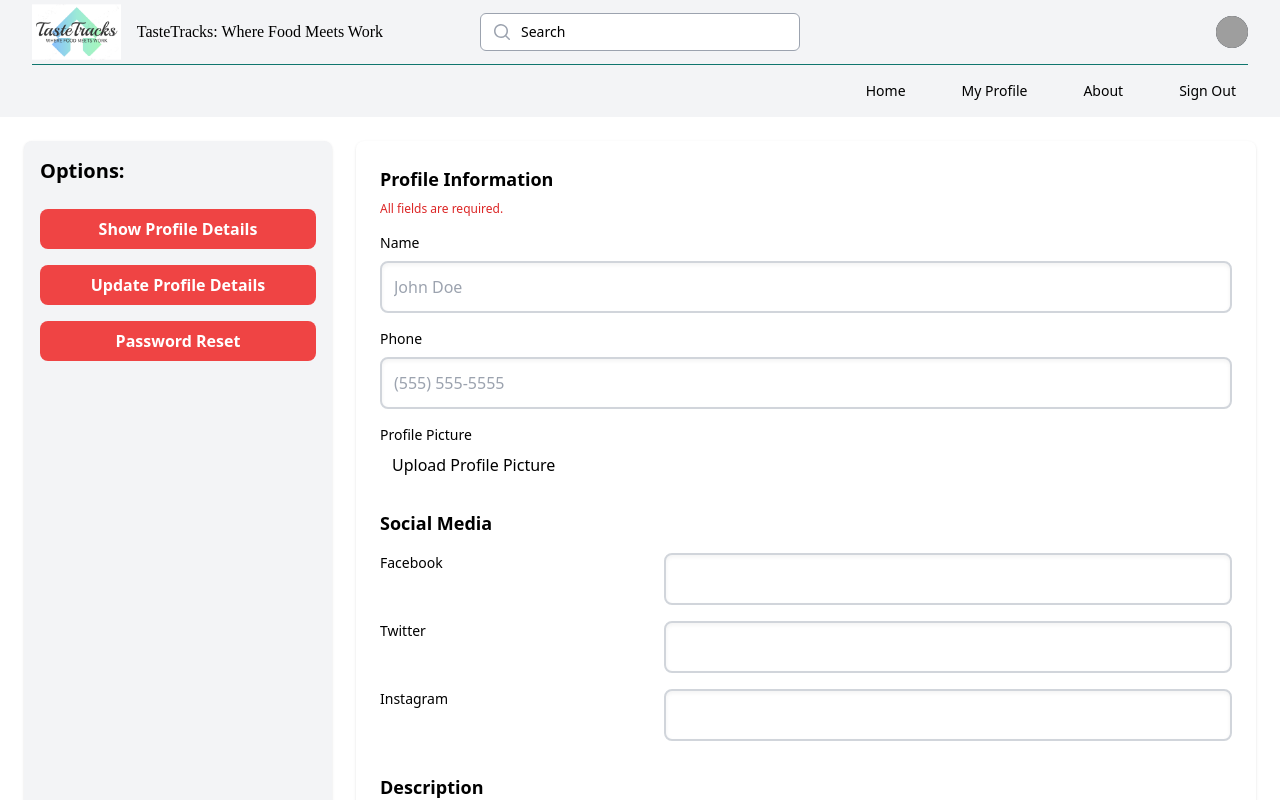
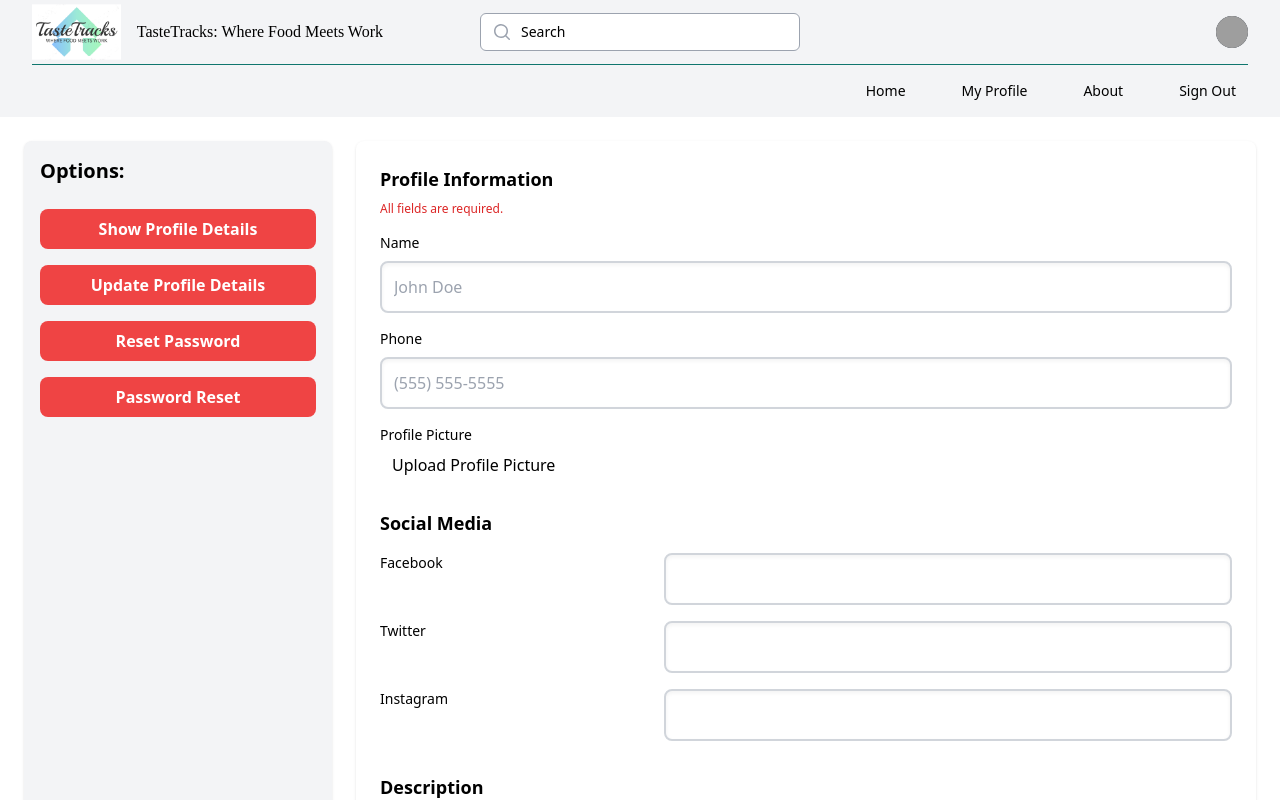
Before and after one commit to Oishi62/taste-tracks, a React (Vite) app: page /myprofile in a window 1280 px wide. Shown: the top 800 px of the page. Built offline with nearby package versions, Linux system fonts and the light colour scheme; no server answers; grey boxes are pictures that could not be loaded.

Commit message:
Password Reset Update

```diff
--- a/src/pages/MyProfile.jsx
+++ b/src/pages/MyProfile.jsx
@@ -102,7 +102,7 @@ import PasswordReset from '../components/PasswordReset';
 import React, { useEffect, useState } from 'react';
 import { auth, db } from '../firebase';
 import { doc, getDoc, updateDoc } from 'firebase/firestore';
-
+import { sendPasswordResetEmail } from 'firebase/auth';
 const MyProfile = () => {
 
   const [showModal, setShowModal] = useState(false);
@@ -131,7 +131,19 @@ const MyProfile = () => {
     }
   };
 
-
+  const handlePasswordReset = async () => {
+    if (auth.currentUser) {
+      try {
+        await sendPasswordResetEmail(auth, auth.currentUser.email);
+        alert("Password reset email sent successfully.");
+      } catch (error) {
+        console.error("Error sending password reset email:", error);
+        alert("Error sending password reset email: " + error.message);
+      }
+    } else {
+      alert("No user is currently logged in.");
+    }
+  };
 
   return (
     <>
@@ -142,6 +154,7 @@ const MyProfile = () => {
             <h2 className="text-xl font-bold text-charcoal mb-6">Options:</h2>
             <button className="w-full bg-red-500 hover:bg-red-600 text-white font-bold py-2 px-4 rounded-lg mb-4">Show Profile Details</button>
             <button className="w-full bg-red-500 hover:bg-red-600 text-white font-bold py-2 px-4 rounded-lg mb-4">Update Profile Details</button>
+            <button className="w-full bg-red-500 hover:bg-red-600 text-white font-bold py-2 px-4 rounded-lg mb-4" onClick={handlePasswordReset}>Reset Password</button>
             <button className="w-full bg-red-500 hover:bg-red-600 text-white font-bold py-2 px-4 rounded-lg mb-4" onClick={() => setShowModal(true)}>Password Reset</button>
 
           </div>
--- a/src/pages/WorkerMyProfile.jsx
+++ b/src/pages/WorkerMyProfile.jsx
@@ -3,6 +3,7 @@ import PasswordReset from '../components/PasswordReset';
 import React, { useEffect, useState } from 'react';
 import { auth, db } from '../firebase';
 import { doc, getDoc, updateDoc } from 'firebase/firestore';
+import { sendPasswordResetEmail } from 'firebase/auth';
 
 const WorkerMyProfile = () => {
 
@@ -32,7 +33,19 @@ const WorkerMyProfile = () => {
     }
   };
 
-
+  const handlePasswordReset = async () => {
+    if (auth.currentUser) {
+      try {
+        await sendPasswordResetEmail(auth, auth.currentUser.email);
+        alert("Password reset email sent successfully.");
+      } catch (error) {
+        console.error("Error sending password reset email:", error);
+        alert("Error sending password reset email: " + error.message);
+      }
+    } else {
+      alert("No user is currently logged in.");
+    }
+  };
 
   return (
     <>
@@ -43,6 +56,7 @@ const WorkerMyProfile = () => {
             <h2 className="text-xl font-bold text-charcoal mb-6">Options:</h2>
             <button className="w-full bg-red-500 hover:bg-red-600 text-white font-bold py-2 px-4 rounded-lg mb-4">Show Profile Details</button>
             <button className="w-full bg-red-500 hover:bg-red-600 text-white font-bold py-2 px-4 rounded-lg mb-4">Update Profile Details</button>
+            <button className="w-full bg-red-500 hover:bg-red-600 text-white font-bold py-2 px-4 rounded-lg mb-4" onClick={handlePasswordReset}>Reset Password</button>
             <button className="w-full bg-red-500 hover:bg-red-600 text-white font-bold py-2 px-4 rounded-lg mb-4" onClick={() => setShowModal(true)}>Password Reset</button>
 
           </div>
```
